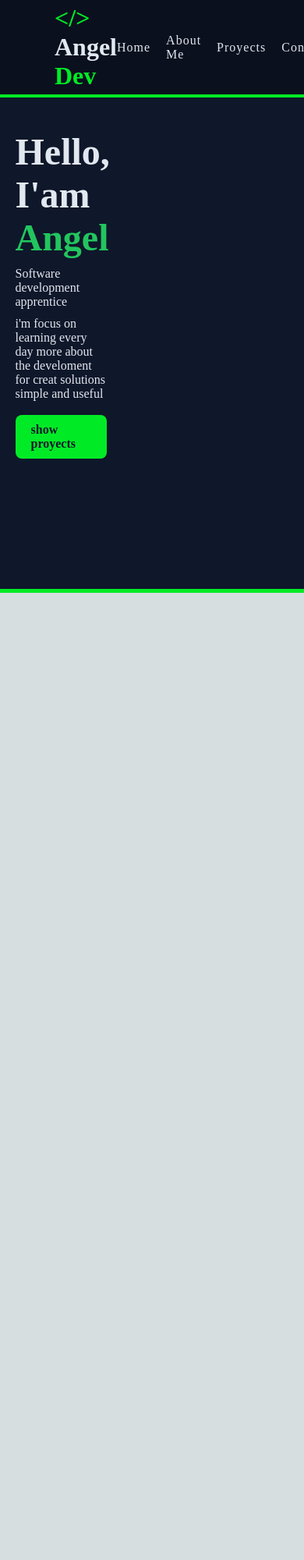
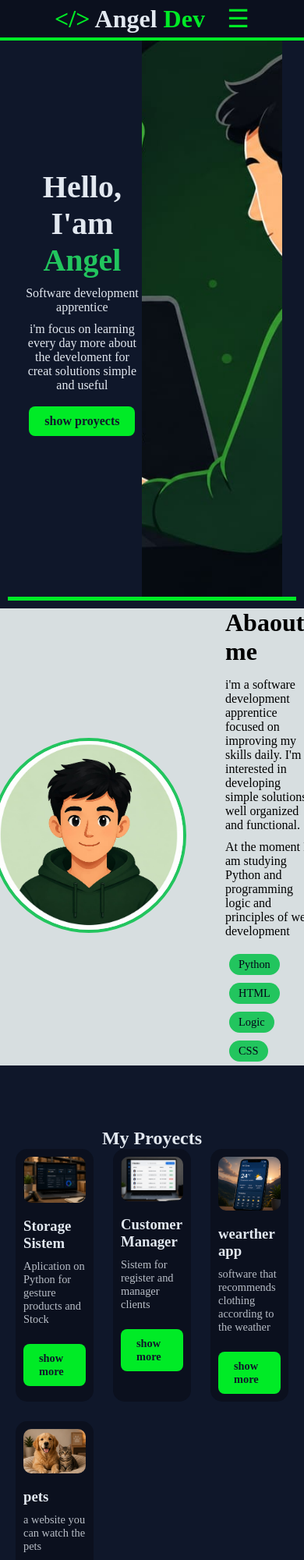
Before and after one commit to LilDAng31/Portafolio, a plain HTML site: page index.html in a window 390 px wide. Shown: the top 2000 px of the page at 78% size. Before the commit the page ends 844 px from the top, so only its background shows below. Drawn offline with Linux system fonts and the light colour scheme.

Commit message:
Portafolio

```diff
--- /dev/null
+++ b/assets/css/abaut-me.css
@@ -0,0 +1,68 @@
+:root {
+    --green: #22c55e;
+    --green2: #00eb26;
+    --bg-main: #0f172a;
+    --bg-scond: #0b101e;
+    --text: #e2e8f0;
+    --text2: #020617;
+}
+
+.about-me {
+
+    color: var(--text2);
+    padding: 80px ;
+}
+
+.container-about-me {
+    display: flex;
+    align-items: center;
+    justify-content: center;
+    gap: 50px;
+    width: 90%;
+    max-width: 1100px;
+    margin: auto;
+
+
+}
+
+.about-me-img img {
+    width: 250px;
+    border-radius: 50%;
+    border: 4px solid var(--green);
+}
+
+.about-me-text h2 {
+    font-size: 2rem;
+    margin-bottom: 15px;
+}
+
+.about-me-text p {
+    margin-bottom: 10px;
+    max-width: 500px;
+    opacity: 0, 9;
+}
+
+.skills {
+    margin-top: 15px;
+}
+
+.skills span {
+    display: inline-block;
+    background: var(--green);
+    color: var(--text2);
+    padding: 5px 12px;
+    border-radius: 20px;
+    margin: 5px;
+    font-size: 0.9rem;
+}
+
+@media (max-width: 768px) {
+    .contenedor-sobre-mi {
+        flex-direction: column;
+        text-align: center;
+    }
+
+    .sobre-mi-img img {
+        width: 200px;
+    }
+}
--- /dev/null
+++ b/assets/css/footer.css
@@ -0,0 +1,66 @@
+:root {
+    --green: #22c55e;
+    --green2: #00eb26;
+    --bg-main: #0f172a;
+    --bg-scond: #0b101e;
+    --text: #e2e8f0;
+    --text2: #020617;
+}
+
+
+
+.white {
+
+    color: var(--text);
+}
+
+.green {
+    color: var(--green2);
+}
+
+.contact{
+    background: var(--bg-scond);
+    color: var(--text);
+    text-align: center;
+    padding: 40px 20px;
+    border-top: 3px solid var(--green2);
+}
+
+.contact h3{
+    font-size: 1.5rem;
+}
+
+
+
+.contact p{
+    margin: 10px 0;
+    opacity: 0.8;
+}
+
+.social{
+    margin: 15px 0;
+}
+
+.social a{
+    margin: 0 10px;
+    color: var(--green);
+    text-decoration: none;
+    font-weight: bold;
+}
+
+.social a:hover{
+    text-decoration: underline;
+}
+
+.copy{
+    margin-top: 20px;
+    font-size: 0.8rem;
+    opacity: 0.6;
+}
+
+@media (max-width: 768px) {
+.footer h3 {
+    font-size: 1.2rem;
+}
+
+}
--- /dev/null
+++ b/assets/css/proyects.css
@@ -0,0 +1,73 @@
+:root {
+    --green: #22c55e;
+    --green2: #00eb26;
+    --bg-main: #0f172a;
+    --bg-scond: #0b101e;
+    --text: #e2e8f0;
+    --text2: #020617;
+}
+
+body{
+    overflow-x: hidden;
+}
+
+.proyects{
+    background: var(--bg-main);
+    color: var(--text);
+    padding: 80px 20px;
+    text-align: center
+}
+
+.titel{
+    font-size: 2rem;
+    margin-bottom: 40px;
+}
+
+.container-proyects{
+    display: grid;
+    grid-template-columns: repeat(3,1fr);
+    gap: 25px;
+    max-width: 1100px;
+    margin: auto;
+}
+
+.card{
+    background: var(--bg-scond);
+    padding: 10px;
+    border-radius: 15px;
+    text-align: left;
+    position: relative;
+    overflow: hidden;
+}
+
+
+.card:hover{
+    transform: scale(1.005);
+}
+
+.card img{
+    width: 100%;
+    border-radius: 10px;
+    margin-bottom: 15px;
+    transition: transform 0.3s ease;
+}
+.card h3{
+    margin-bottom: 10px;
+}
+
+.card p{
+    font-size: 0.9rem;
+    opacity: 0.8;
+    margin-bottom: 15px;
+}
+
+.card .btn{
+    font-size: 0.9rem;
+}
+
+@media (max-width: 768px) {
+.contenedor-proyectos {
+    grid-template-columns: 1fr;
+}
+
+}
--- a/assets/css/style.css
+++ b/assets/css/style.css
@@ -1,3 +1,6 @@
+@import url(abaut-me.css);
+@import url(proyects.css);
+@import url(footer.css);
 * {
     padding: 0;
     margin: 0;
@@ -56,11 +59,14 @@ html {
     text-decoration: none;
 }
 
+
 .nav ul {
     list-style: none;
 }
 
-
+.menu-toggle{
+    display: none;
+}
 .Logo {
     color: var(--green2);
 
@@ -95,7 +101,7 @@ html {
 
 }
 .hero-text{
-    width: 30vw;
+    width: 100%;
 }
 .hero-text h2{
     font-size: 3rem;
@@ -129,8 +135,64 @@ html {
 .hero-img{
     width: 70%;
     height: 100%;
-    background-image: url(/Portaolio/assets/img/hero.jpeg);
+    background-image: url(/assets/img/hero.jpeg);
     background-position: center;
     background-repeat: no-repeat;
     background-size: cover;
 }
+
+
+@media (max-width: 768px) {
+.menu-toggle{
+    display: block;
+    font-size: 2rem;
+    cursor: pointer;
+    color: var(--green2);
+
+}
+
+.menu-navegation{
+    display: none;
+}
+
+.menu-navegation.active{
+    display: flex;
+    position: absolute;
+    top: 60px;
+    left: 0;
+    width: 100%;
+    background: var(--bg-scond);
+    flex-direction: column;
+    align-items: center;
+    display: none;
+    border-bottom: 5px solid var(--green2);
+}
+
+.menu-navegation li{
+    margin: 15px 0;
+}
+
+
+    .hero-overlay {
+    flex-direction: row;
+    text-align: center;
+}
+.hero{
+    padding: 10px;
+}
+
+.hero-text{
+    width: 200px;
+}
+.hero-text h2{
+    font-size: 2.5rem;
+}
+
+.hero-img img {
+    margin-top: 20px;
+    width: 280px;
+}
+
+
+
+}
--- /dev/null
+++ b/assets/script/script.js
@@ -0,0 +1,9 @@
+const menuToggle = document.querySelector(".menu-toggle");
+const menu = document.querySelector(".menu-navegation");
+
+menuToggle.addEventListener("click", () => {
+    menu.classList.toggle("active");
+});
+
+
+/// no se por que no sirve :(
--- a/index.html
+++ b/index.html
@@ -1,18 +1,16 @@
-<!DOCTYPE html>
+<!doctype html>
 <html lang="en">
 
 <head>
-    <meta charset="UTF-8">
-    <meta name="viewport" content="width=device-width, initial-scale=1.0">
+    <meta charset="UTF-8" />
+    <meta name="viewport" content="width=device-width, initial-scale=1.0" />
     <title>Portafolio</title>
-    <link rel="stylesheet" href="assets/css/style.css">
+    <link rel="stylesheet" href="assets/css/style.css" />
 </head>
 
 <body>
-
     <header id="Top">
         <div class="container-header">
-
             <h1 class="Logo">
                 <span class="simbolo"> &lt;/&gt;</span>
                 <span class="white"> Angel </span>
@@ -28,9 +26,11 @@
                 <li><a href="#proyects">Proyects</a></li>
                 <li><a href="#contact">Contact</a></li>
             </ul>
-
+            <!-- Hamburguer Menu -->
+            <div class="menu-toggle">
+                ☰
+            </div>
         </nav>
-
     </header>
 
     <main>
@@ -40,25 +40,112 @@
                     <h2>Hello, I'am <span>Angel</span></h2>
                     <p>Software development apprentice</p>
                     <p class="descrition">
-                        i'm focus on learning every day more about the develoment for creat solutions simple and useful
+                        i'm focus on learning every day more about the develoment for
+                        creat solutions simple and useful
                     </p>
                     <a href="#proyects" class="btn"> show proyects</a>
                 </div>
 
-                <div class="hero-img">
+                <div class="hero-img"></div>
+            </div>
+        </section>
 
+        <section id="about-me" class="abaut-me">
+            <div class="container-about-me">
+                <!-- img -->
+                <div class="about-me-img">
+                    <img src="assets/img/radius.jpeg" alt="example" />
+                </div>
+
+                <!-- Text -->
+                <div class="about-me-text">
+                    <h2>Abaout-me</h2>
+
+                    <p>
+                        i'm a software development apprentice focused on improving my
+                        skills daily. I'm interested in developing simple solutions. well
+                        organized and functional.
+                    </p>
+
+                    <p>
+                        At the moment I am studying Python and programming logic and
+                        principles of web development
+                    </p>
+
+                    <!-- Skills -->
+                    <div class="skills">
+                        <span>Python</span>
+                        <span>HTML</span>
+                        <span>Logic</span>
+                        <span>CSS</span>
+                    </div>
+                </div>
+            </div>
+        </section>
+
+        <section id="proyects" class="proyects">
+            <h2 class="Titel"> My Proyects</h2>
+
+
+            <div class="container-proyects">
+
+                <div class="card">
+                    <img src="assets/img/estorage.png" alt="">
+                    <h3>Storage Sistem</h3>
+                    <p>Aplication on Python for gesture products and Stock</p>
+                    <a href="https://github.com/LilDAng31/Invetario-UserHistory" class="btn"> show more </a>
+                </div>
+
+                <div class="card">
+                    <img src="assets/img/clientes.png" alt="">
+                    <h3>Customer Manager</h3>
+                    <p>Sistem for register and manager clients</p>
+                    <a href="https://github.com/LilDAng31/SimulacroPueba.git" class="btn"> show more </a>
+                </div>
+
+                <div class="card">
+                    <img src="assets/img/clima.png" alt="">
+                    <h3> wearther app </h3>
+                    <p>
+                        software that recommends clothing according to the weather
+                    </p>
+                    <a href="https://github.com/LilDAng31/Clan-6.git" class="btn"> show more </a>
+                </div>
+
+                <div class="card">
+                    <img src="assets/img/pets.png" alt="">
+                    <h3>pets</h3>
+                    <p> a website you can watch the pets</p>
+                    <a href="pets.html" class="btn"> show more</a>
                 </div>
 
             </div>
         </section>
+        <footer id="contact" class="contact">
+                <div class="footer-container">
+                    <div class="text">
 
-        <section id="about-me" class="abaut-me">
+                        <span class="simbolo"> &lt;/&gt;</span>
+                        <span class="white"> Angel </span>
+                        <span class="green">Dev</span>
 
-        </section>
+                    </div>
 
+                    <p>Aprendiz de desarrollo de software 🚀</p>
 
+                    <div class="social">
+                        <a href="#">GitHub</a>
+                        <a href="#">LinkedIn</a>
+                        <a href="#">Correo</a>
+                    </div>
+
+                    <p class="copy">
+                        © 2026 Angel Dev - Todos los derechos reservados
+                    </p>
+
+            </footer>
     </main>
-
+    <script src="assets/script/script.js"></script>
 </body>
 
 </html>
```
Also changed, not shown: assets/img/clientes.png (added), assets/img/clima.png (added), assets/img/estorage.png (added), assets/img/pets.png (added), pets.html (added).
